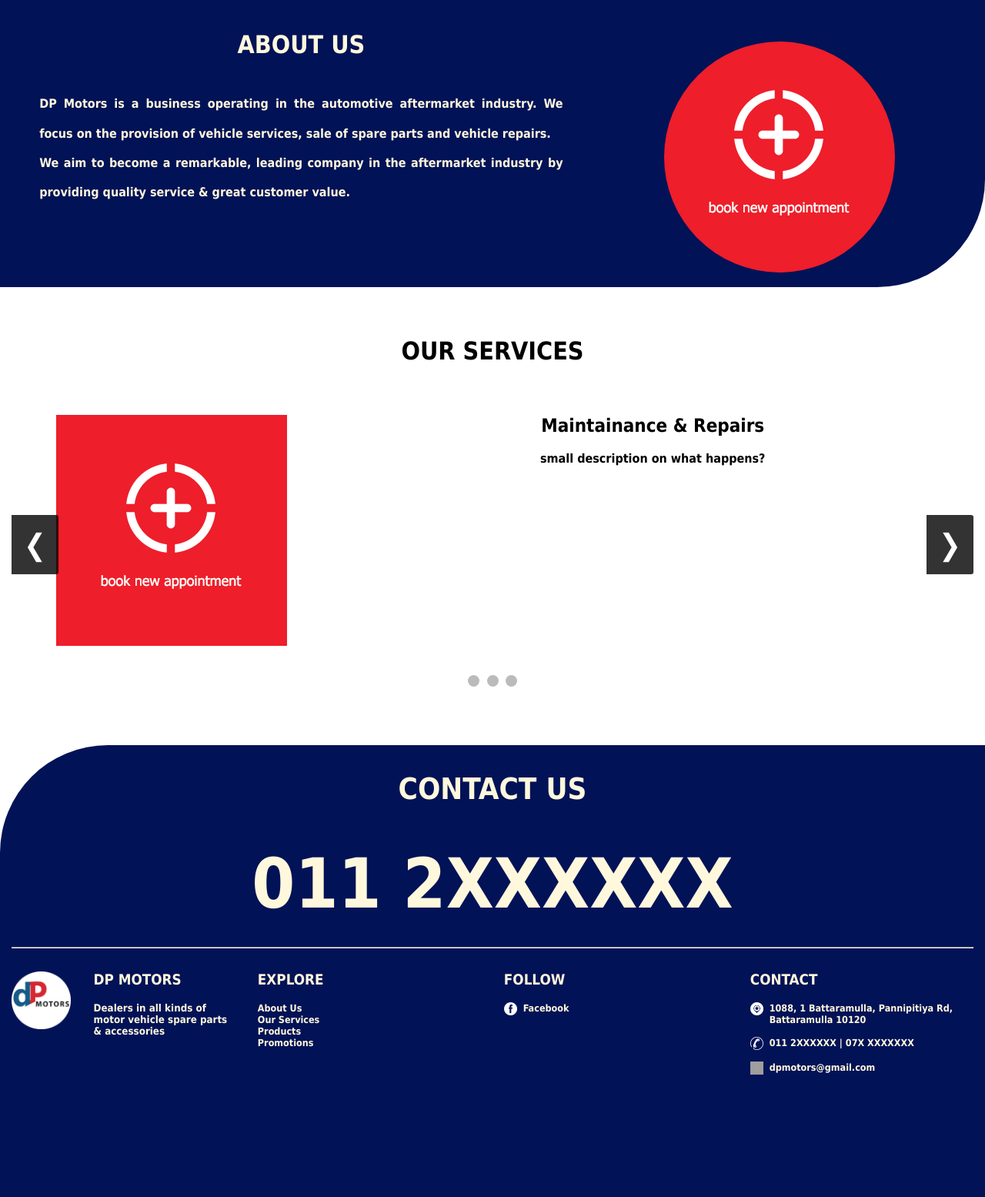
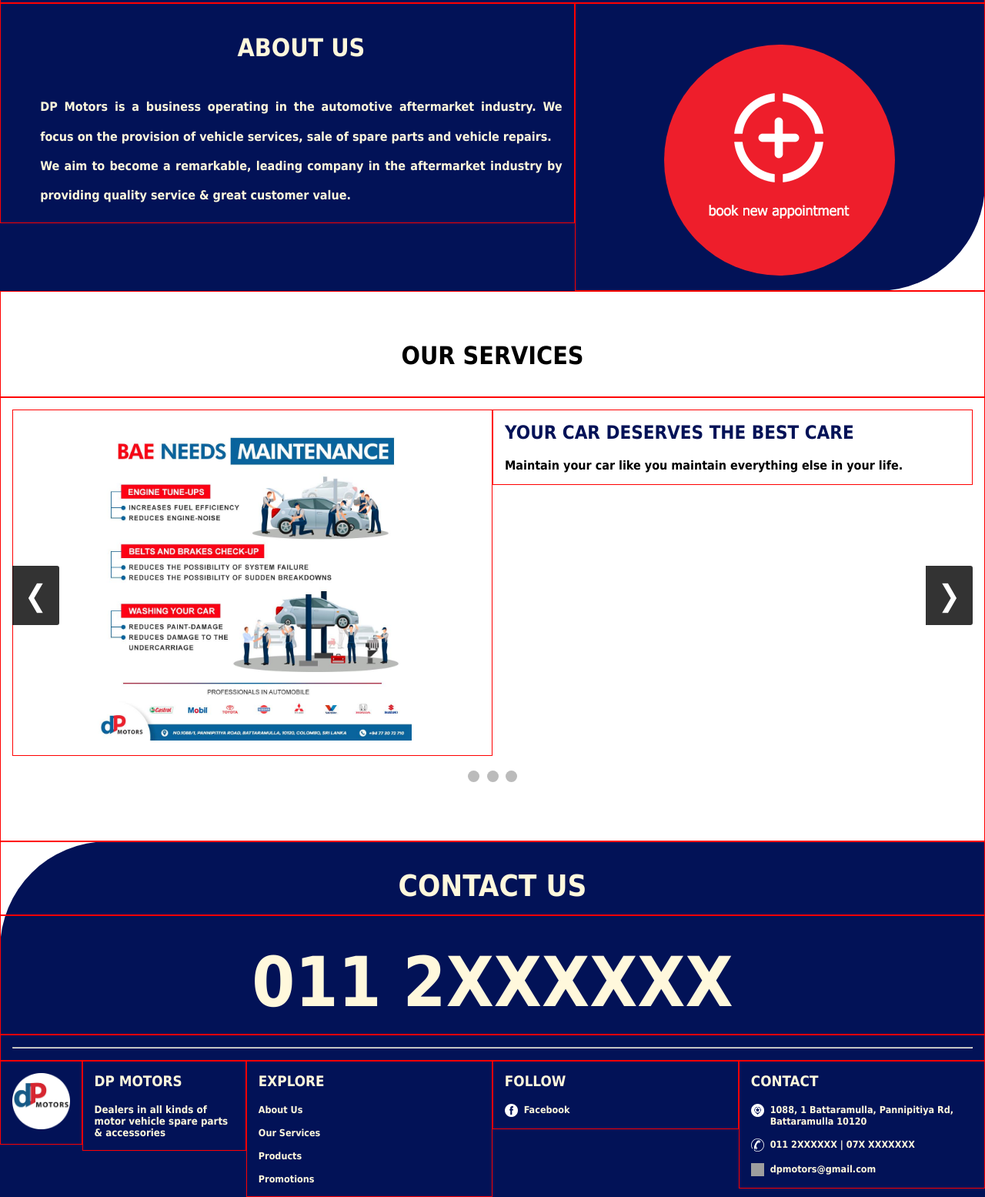
Before and after one commit to kavisha-perera/IS2102-DPMotors, a PHP site: the page made by UI/landing page/index.html in a window 1280 px wide. Shown: the part 711-2266 px from the top of the page at 77% size. Before the commit the page ends 2107 px from the top, so only its background shows below. Run offline with PHP 8.4, Linux system fonts and the light colour scheme; grey boxes are pictures that could not be loaded.

Commit message:
update landing page services section

```diff
--- a/UI/landing page/index.html
+++ b/UI/landing page/index.html
@@ -62,33 +62,36 @@
             <!--services slide show starts here-->
 
             <div class="servicesSlideshow-container">
+
                 <div class="row mySlides fade">
-                    <div class="col-4">
-                        <img src="../../images/customer/book.png" class="servicesImages">
+                    <div class="col-6" align="middle">
+                        <img src="../../images/landing page/services/maintainance2.png" class="servicesImages">
                     </div>
-                    <div class="col-8" class="servicesDescription">
-                        <h2>Maintainance & Repairs</h2>
+                    <div class="col-6 servicesDescription">
+                        <h2>YOUR CAR DESERVES THE BEST CARE</h2>
                         <br>
-                        <p>small description on what happens?</p>
+                        <p>Maintain your car like you maintain everything else in your life.</p>
+                    </div>
+                </div>
+
+                <div class="row mySlides fade"  id="displayNone">
+                    <div class="col-6" align="middle">
+                        <img src="../../images/landing page/services/maintainance.png" class="servicesImages">
+                    </div>
+                    <div class="col-6 servicesDescription">
+                        <h2>ENGINE TUNE-UP</h2>
+                        <br>
+                        <p>Engine too noicy? Let us shut your engine up so that you can simply enjoy your music and a long ride</p>
+                        <br>
+                        <p>On the other hand, a tune-up for your engine will ensure that your car has better pick up, high performace, efficient use of fuel and seemlessly smooth driving.</p>
                     </div>
                 </div>
 
                 <div class="row mySlides fade" id="displayNone">
-                    <div class="col-4 servicesImages">
+                    <div class="col-6" align="middle">
                         <img src="../../images/customer/book.png" class="servicesImages">
                     </div>
-                    <div class="col-8" class="servicesDescription">
-                        <h2>Car Wash & Full Service</h2>
-                        <br>
-                        <p>small description on what happens?</p>
-                    </div>
-                </div>
-
-                <div class="row mySlides fade" id="displayNone">
-                    <div class="col-4 servicesImages">
-                        <img src="../../images/customer/book.png" class="servicesImages">
-                    </div>
-                    <div class="col-8" class="servicesDescription">
+                    <div class="col-6 servicesDescription">
                         <h2>Interior Detailing</h2>
                         <br>
                         <p>small description on what happens?</p>
@@ -96,10 +99,22 @@
                 </div>
 
                 <div class="row mySlides fade" id="displayNone">
-                    <div class="col-4 servicesImages">
+                    <div class="col-6" align="middle">
+                        <img src="../../images/landing page/services/service.jpg" class="servicesImages">
+                    </div>
+                    <div class="col-6 servicesDescription">
+                        <h2>FULL SERVICE</h2>
+                        <br>
+                        <p>It is never too late for a check-up.</p>
+                        <p>Listen to your car. Maintenance is highly critical for a motor vehicle.</p>
+                    </div>
+                </div>
+
+                <div class="row mySlides fade" id="displayNone">
+                    <div class="col-6" align="middle">
                         <img src="../../images/customer/book.png" class="servicesImages">
                     </div>
-                    <div class="col-8" class="servicesDescription">
+                    <div class="col-6 servicesDescription">
                         <h2>Cut & Polish</h2>
                         <br>
                         <p>small description on what happens?</p>
@@ -107,13 +122,15 @@
                 </div>
 
                 <div class="row mySlides fade" id="displayNone">
-                    <div class="col-4 servicesImages">
-                        <img src="../../images/customer/book.png" class="servicesImages">
+                    <div class="col-6" align="middle">
+                        <img src="../../images/landing page/services/shop.jpg" class="servicesImages">
                     </div>
-                    <div class="col-8" class="servicesDescription">
+                    <div class="col-6 servicesDescription">
                         <h2>Car Spare Parts & Lubricants</h2>
                         <br>
-                        <p>small description on what happens?</p>
+                        <p>You deserve the best version of your car. Your car deserves the best spare parts & lubricants.</p>
+                        <br>
+                        <p>DP Motors is your one-stop-shop for every car-problems.</p>
                     </div>
                 </div>
 
@@ -162,8 +179,11 @@
             <br>
             <div class="sec5-text">
                 <p><a href="#about">About Us</a> </p>
+                <br>
                 <p><a href="#services">Our Services</a></p>
+                <br>
                 <p><a href="#">Products</a></p>
+                <br>
                 <p><a href="#">Promotions</a></p>
             </div>
         </div>
@@ -173,7 +193,7 @@
             <div class="sec5-text followFB">
                 <img src="../../images/landing page/facebook.png" style="width: 17px; height: 17px;">
                 &nbsp;&nbsp; <!--keeping horizontal space-->
-                <p><a href="#">Facebook</a> </p>
+                <p><a href="https://www.facebook.com/dpmotorsSL/">Facebook</a> </p>
             </div>
 
         </div>
--- a/css/landingPage.css
+++ b/css/landingPage.css
@@ -15,7 +15,6 @@
 
     .sec5-text, .sec5-text a{
         font-size: 5px;
-
     }
 
 }
@@ -77,7 +76,6 @@
 
 /* Slideshow container */
 .servicesSlideshow-container {
-    text-align: center;
     position: relative;
     margin: auto;
     min-height: 60px;
@@ -153,6 +151,16 @@ background-color: #717171;
     to {opacity: 1}
   }
 
+.servicesImages{
+    max-width:70%;
+    width: auto;
+    height: auto;
+}
+
+.servicesDescription h2{
+    color: #021257;
+}
+
 /*************our services - slideshow end***************/
 
 .section4{
--- a/css/responsive.css
+++ b/css/responsive.css
@@ -12,7 +12,7 @@
 [class*="col-"] {
     float: left;
     padding: 15px;
-    border: 0px solid red;
+    border: 1px solid red;
   }
 
   .row::after {
```
Also changed, not shown: images/landing page/services/check ups.png (added), images/landing page/services/maintainance.png (added), images/landing page/services/maintainance2.png (added), images/landing page/services/service.jpg (added), images/landing page/services/shop.jpg (added), images/landing page/services/wash and full service.png (added).
